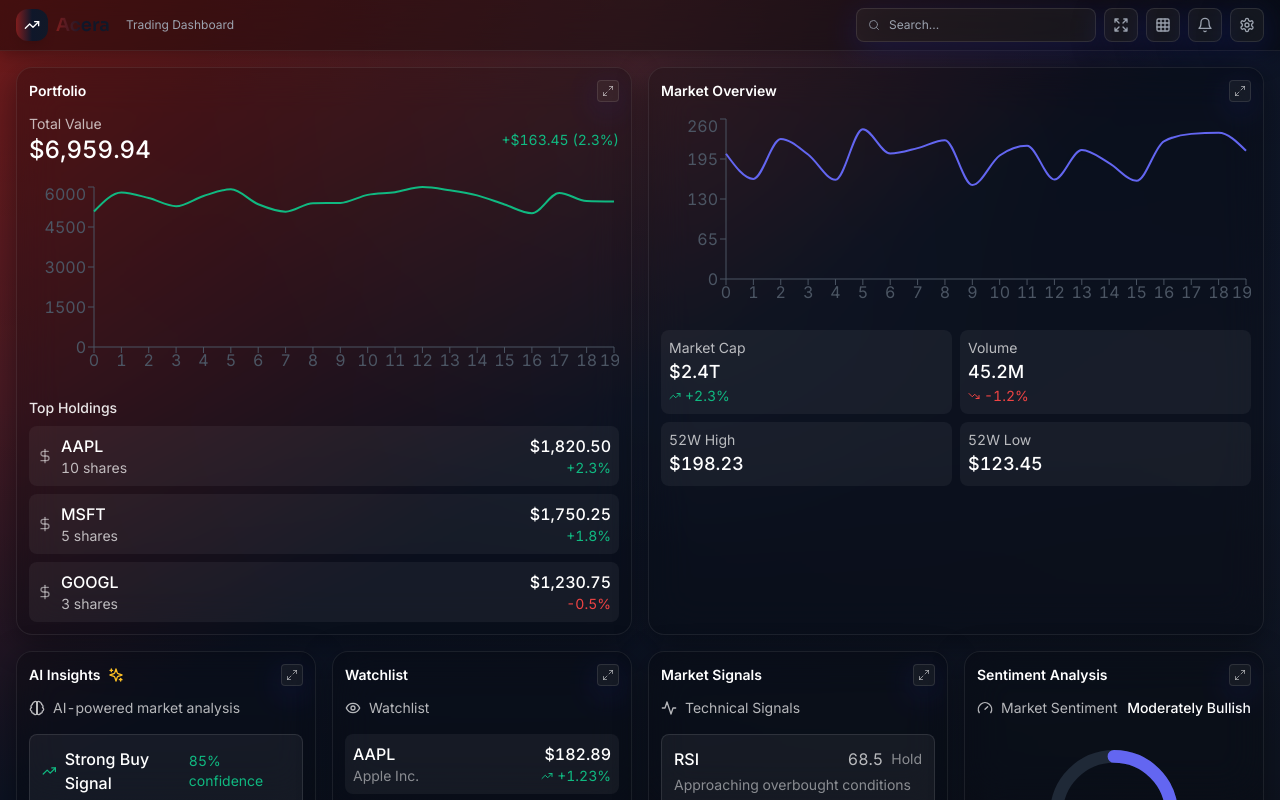
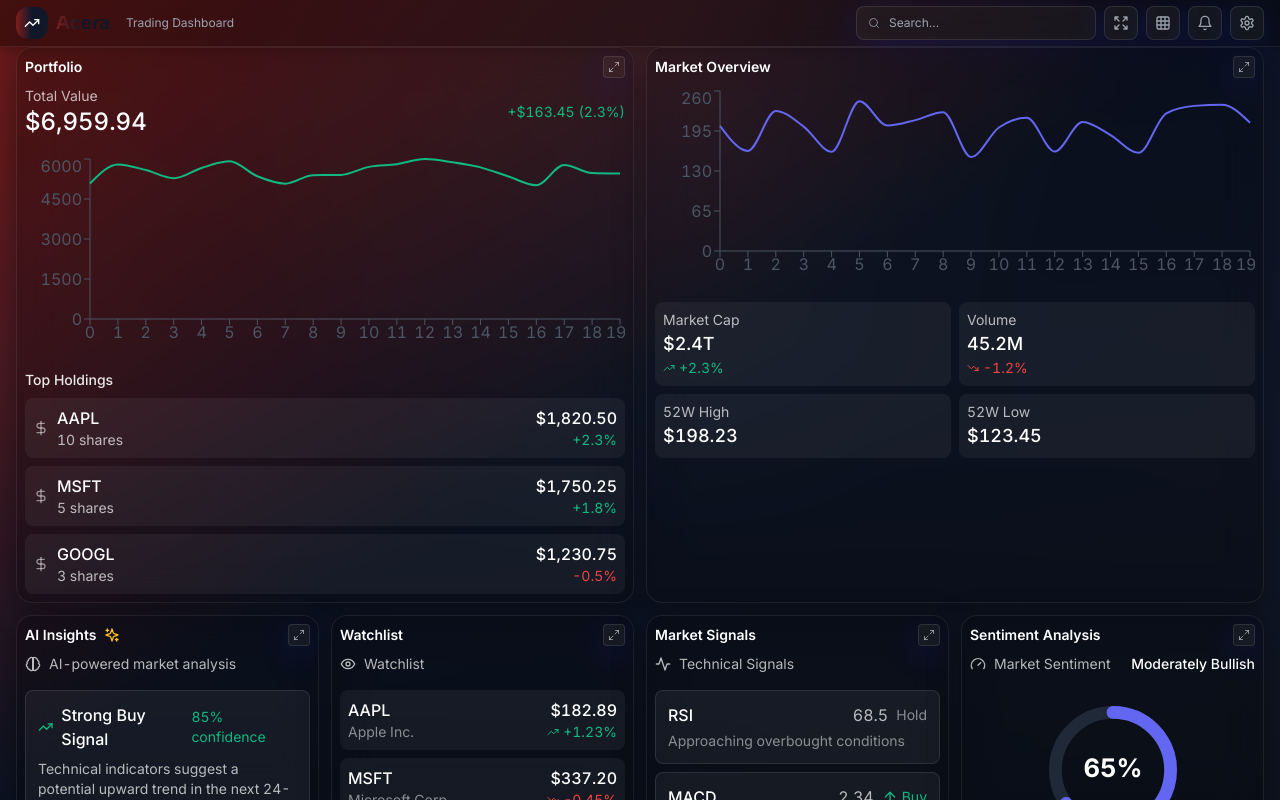
Before and after one commit to vedantagarwal-web/Acera, a Next.js app in the folder apps/web/: page /dashboard in a window 1280 px wide. Built offline with nearby package versions, Linux system fonts and the light colour scheme.

Commit message:
more interesting

```diff
--- a/apps/web/app/dashboard/page.tsx
+++ b/apps/web/app/dashboard/page.tsx
@@ -194,8 +194,8 @@ export default function Dashboard() {
 
     const Component = widget.component;
     return (
-      <div key={widgetId} className="p-3">
-        <div className="flex items-center justify-between mb-3">
+      <div key={widgetId} className="p-2">
+        <div className="flex items-center justify-between mb-2">
           <h3 className="text-sm font-semibold text-white flex items-center gap-2">
             {widget.title}
             {widget.id === 'ai-insights' && <Sparkles className="w-4 h-4 text-amber-400" />}
@@ -235,7 +235,7 @@ export default function Dashboard() {
       <div className="absolute inset-0 bg-[radial-gradient(ellipse_at_top,_var(--tw-gradient-stops))] from-white/5 via-transparent to-transparent pointer-events-none"></div>
       {/* Professional Navigation */}
       <nav className="glass-nav border-b border-white/10">
-        <div className="max-w-full px-4 py-2">
+        <div className="max-w-full px-4 py-1.5">
           <div className="flex items-center justify-between">
             <div className="flex items-center space-x-4">
               <Link href="/" className="flex items-center space-x-2">
@@ -297,7 +297,7 @@ export default function Dashboard() {
           initial={{ opacity: 0, height: 0 }}
           animate={{ opacity: 1, height: 'auto' }}
           exit={{ opacity: 0, height: 0 }}
-          className="glass-card m-4 p-4 border-b"
+          className="glass-card mx-4 mt-2 mb-1 p-3 border-b"
         >
           <div className="flex items-center justify-between mb-3">
             <h3 className="text-sm font-semibold text-white flex items-center gap-2">
@@ -331,8 +331,8 @@ export default function Dashboard() {
       )}
 
       {/* Full Height Widget Grid - No Scroll */}
-      <div className="flex-1 overflow-hidden p-4">
-        <div className="h-full grid grid-cols-2 lg:grid-cols-3 xl:grid-cols-4 gap-4">
+      <div className="flex-1 overflow-hidden px-4 pb-2">
+        <div className="h-full grid grid-cols-2 lg:grid-cols-3 xl:grid-cols-4 gap-3">
           {activeWidgets.slice(0, 6).map((widgetId, index) => (
             <motion.div
               key={widgetId}
@@ -351,7 +351,7 @@ export default function Dashboard() {
 
       {/* Professional Status Bar */}
       <div className="glass-nav border-t border-white/10">
-        <div className="max-w-full px-4 py-2">
+        <div className="max-w-full px-4 py-1.5">
           <div className="flex items-center justify-between text-xs">
             <div className="flex items-center space-x-6">
               <div className="flex items-center space-x-2">
@@ -388,7 +388,9 @@ export default function Dashboard() {
       {/* Enhanced Custom Styles */}
       <style jsx>{`
         .widget-container-compact {
-          height: calc((100vh - 180px) / 2);
+          height: calc((100vh - 240px) / 2);
+          max-height: calc((100vh - 240px) / 2);
+          min-height: 300px;
         }
 
         .widget-container-compact:hover {
@@ -428,7 +430,8 @@ export default function Dashboard() {
 
         @media (max-width: 768px) {
           .widget-container-compact {
-            height: calc((100vh - 160px) / 3);
+            height: calc((100vh - 180px) / 3);
+            max-height: calc((100vh - 180px) / 3);
           }
           .col-span-2 {
             grid-column: span 2;
@@ -437,7 +440,8 @@ export default function Dashboard() {
 
         /* Fullscreen adjustments */
         :fullscreen .widget-container-compact {
-          height: calc((100vh - 120px) / 2);
+          height: calc((100vh - 140px) / 2);
+          max-height: calc((100vh - 140px) / 2);
         }
 
         /* Market status animations */
```
